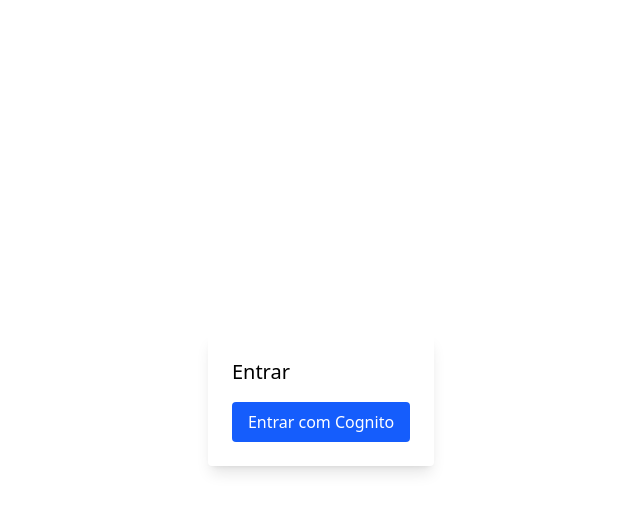
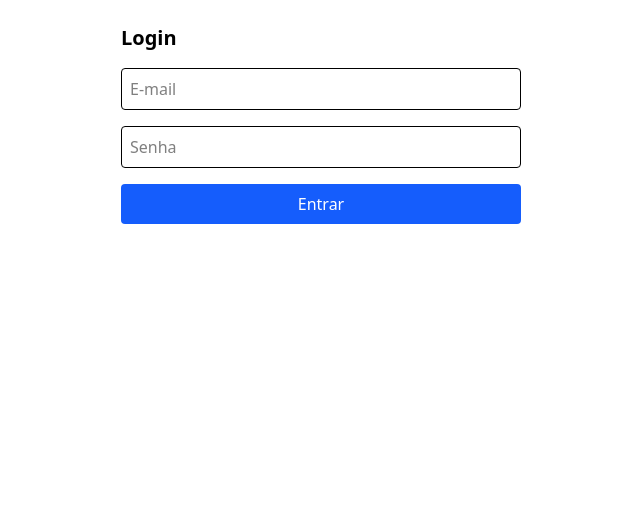
Before and after one commit to VitorMalacarne/tac_app_front_end, a Next.js app: page /login in a window 1280 px wide. Shown: the top 512 px of the page, without its empty margins (319-959 px from the left). Built offline with nearby package versions, Linux system fonts and the light colour scheme.

Commit message:
Login page component

```diff
--- a/app/login/page.tsx
+++ b/app/login/page.tsx
@@ -1,17 +1,73 @@
-import { signIn } from "next-auth/react";
+"use client";
 
-export default function SignIn() {
+import { useState } from "react";
+import { API_SPRING } from "../const";
+
+export default function LoginPage() {
+  const [username, setUsername] = useState("");
+  const [password, setPassword] = useState("");
+  const [mensagem, setMensagem] = useState("");
+
+  const handleLogin = async (e: any) => {
+    e.preventDefault();
+
+    try {
+      const res = await fetch(`${API_SPRING}/auth/login`, {
+        method: "POST",
+        headers: { "Content-Type": "application/json" },
+        body: JSON.stringify({ username, password }),
+      });
+
+      const data = await res.json();
+
+      if (!res.ok) {
+        setMensagem("Erro: " + (data.error || "Falha ao autenticar"));
+        return;
+      }
+
+      const tokens = data.AuthenticationResult;
+
+      localStorage.setItem("idToken", tokens.IdToken);
+      localStorage.setItem("accessToken", tokens.AccessToken);
+      localStorage.setItem("refreshToken", tokens.RefreshToken);
+
+      setMensagem("Login realizado com sucesso!");
+      window.location.href = "/dashboard";
+    } catch (error) {
+      setMensagem("Erro ao conectar com servidor.");
+    }
+  };
+
   return (
-    <div className="min-h-screen flex items-center justify-center">
-      <div className="p-6 rounded shadow-lg bg-white">
-        <h1 className="text-xl mb-4">Entrar</h1>
+    <main className="max-w-md mx-auto p-6">
+      <h1 className="text-xl font-bold mb-4">Login</h1>
+
+      {mensagem && <p className="mb-4">{mensagem}</p>}
+
+      <form className="flex flex-col gap-4" onSubmit={handleLogin}>
+        <input
+          type="email"
+          placeholder="E-mail"
+          className="border p-2 rounded"
+          value={username}
+          onChange={(e) => setUsername(e.target.value)}
+        />
+
+        <input
+          type="password"
+          placeholder="Senha"
+          className="border p-2 rounded"
+          value={password}
+          onChange={(e) => setPassword(e.target.value)}
+        />
+
         <button
-          onClick={() => signIn("cognito")}
-          className="px-4 py-2 rounded bg-blue-600 text-white"
+          type="submit"
+          className="bg-blue-600 text-white p-2 rounded"
         >
-          Entrar com Cognito
+          Entrar
         </button>
-      </div>
-    </div>
+      </form>
+    </main>
   );
 }
```
